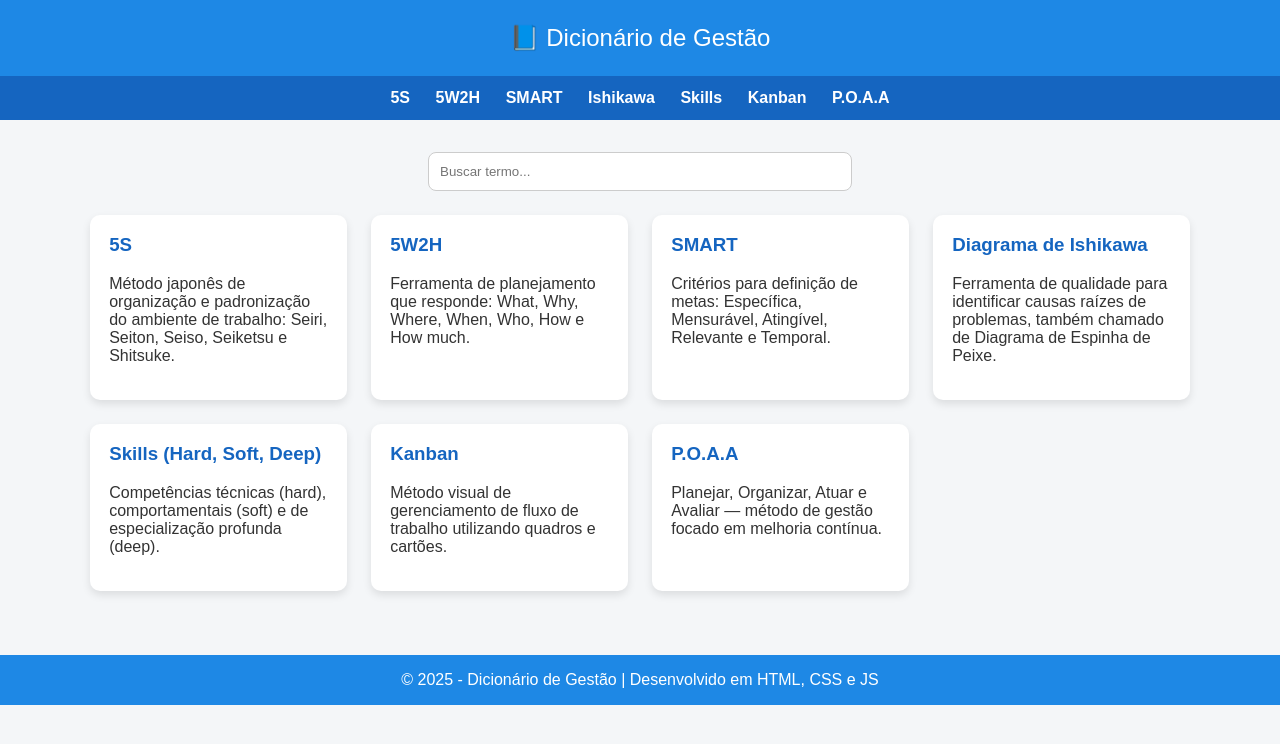
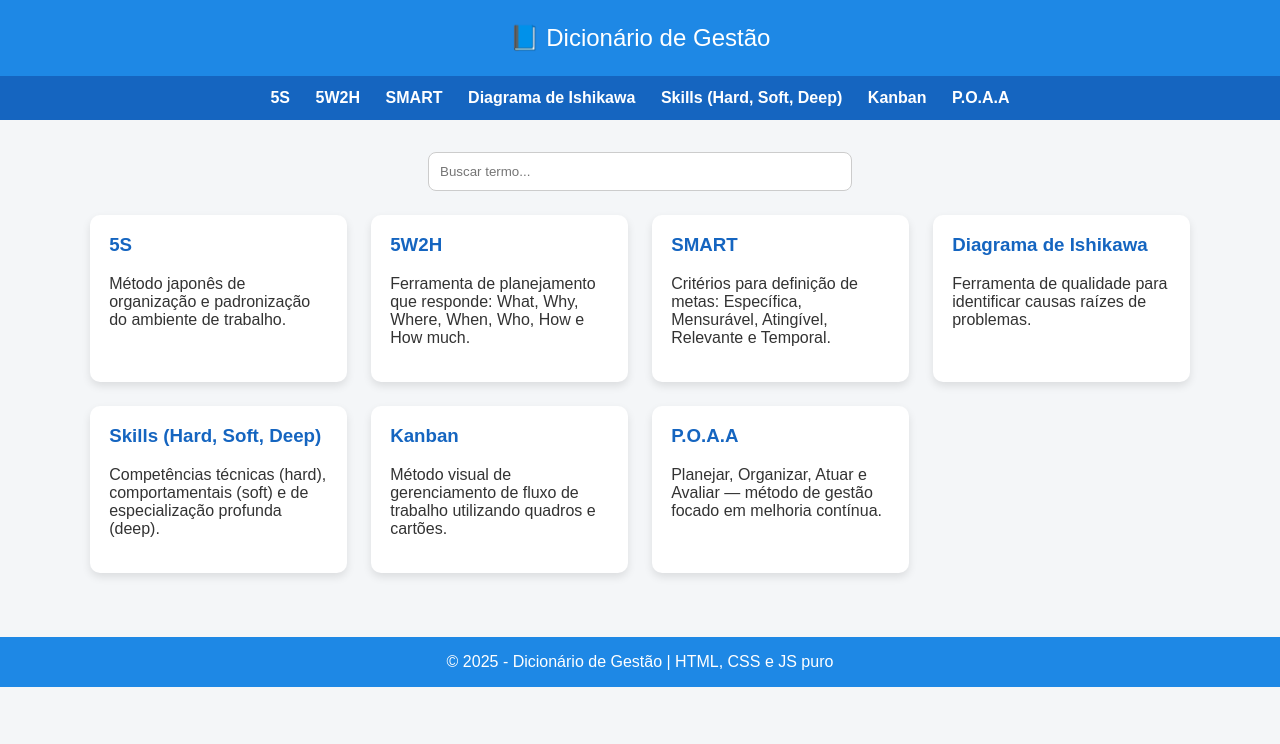
Before and after one commit to Felpopinho/Gest-o-projov, a plain HTML site: page index.html in a window 1280 px wide. Drawn offline with Linux system fonts and the light colour scheme.

Commit message:
Update index.html

```diff
--- a/index.html
+++ b/index.html
@@ -33,6 +33,7 @@
       margin: 0.3rem 0.8rem;
       text-decoration: none;
       font-weight: bold;
+      cursor: pointer;
     }
 
     .container {
@@ -78,6 +79,39 @@
       color: #1565c0;
     }
 
+    .detail {
+      display: none;
+      background: white;
+      padding: 2rem;
+      border-radius: 12px;
+      box-shadow: 0 4px 12px rgba(0,0,0,0.15);
+    }
+
+    .detail h2 {
+      margin-top: 0;
+      color: #1565c0;
+    }
+
+    .back-btn {
+      display: inline-block;
+      margin-bottom: 1rem;
+      padding: 0.6rem 1rem;
+      background: #1565c0;
+      color: white;
+      border-radius: 6px;
+      text-decoration: none;
+      cursor: pointer;
+    }
+
+    .illustration {
+      margin: 1.5rem 0;
+      padding: 1rem;
+      border: 1px dashed #bbb;
+      border-radius: 10px;
+      background: #fafafa;
+      text-align: center;
+    }
+
     footer {
       background: #1e88e5;
       color: white;
@@ -92,28 +126,28 @@
     📘 Dicionário de Gestão
   </header>
 
-  <nav>
-    <a href="#5s">5S</a>
-    <a href="#5w2h">5W2H</a>
-    <a href="#smart">SMART</a>
-    <a href="#ishikawa">Ishikawa</a>
-    <a href="#skills">Skills</a>
-    <a href="#kanban">Kanban</a>
-    <a href="#poaa">P.O.A.A</a>
-  </nav>
+  <nav id="menu"></nav>
 
   <div class="container">
-    <div class="search-box">
+    <!-- Lista de cards -->
+    <div class="search-box" id="search-box">
       <input type="text" id="search" placeholder="Buscar termo...">
     </div>
+    <div class="cards" id="cards-container"></div>
 
-    <div class="cards" id="cards-container">
-      <!-- Os termos aparecem aqui via JS -->
+    <!-- Página de detalhes -->
+    <div class="detail" id="detail-page">
+      <a class="back-btn" onclick="voltar()">⬅ Voltar</a>
+      <h2 id="detail-title"></h2>
+      <p id="detail-desc"></p>
+      <div class="illustration" id="detail-illustration"></div>
+      <h3>Exemplo Prático</h3>
+      <p id="detail-example"></p>
     </div>
   </div>
 
   <footer>
-    © 2025 - Dicionário de Gestão | Desenvolvido em HTML, CSS e JS
+    © 2025 - Dicionário de Gestão | HTML, CSS e JS puro
   </footer>
 
   <script>
@@ -121,42 +155,131 @@
       {
         id: "5s",
         titulo: "5S",
-        descricao: "Método japonês de organização e padronização do ambiente de trabalho: Seiri, Seiton, Seiso, Seiketsu e Shitsuke."
+        descricao: "Método japonês de organização e padronização do ambiente de trabalho.",
+        exemplo: "Exemplo: Usado em fábricas para manter a limpeza, organização e eficiência do espaço.",
+        ilustracao: `
+          <strong>Os 5 Sensos:</strong><br>
+          Seiri (Utilização) | Seiton (Organização) | Seiso (Limpeza)<br>
+          Seiketsu (Padronização) | Shitsuke (Disciplina)
+        `
       },
       {
         id: "5w2h",
         titulo: "5W2H",
-        descricao: "Ferramenta de planejamento que responde: What, Why, Where, When, Who, How e How much."
+        descricao: "Ferramenta de planejamento que responde: What, Why, Where, When, Who, How e How much.",
+        exemplo: "Exemplo: Criar um plano de ação detalhado para implantação de um novo sistema.",
+        ilustracao: `
+          <table border="1" style="margin:auto; border-collapse:collapse;">
+            <tr><th>What</th><td>O que?</td></tr>
+            <tr><th>Why</th><td>Por que?</td></tr>
+            <tr><th>Where</th><td>Onde?</td></tr>
+            <tr><th>When</th><td>Quando?</td></tr>
+            <tr><th>Who</th><td>Quem?</td></tr>
+            <tr><th>How</th><td>Como?</td></tr>
+            <tr><th>How Much</th><td>Quanto custa?</td></tr>
+          </table>
+        `
       },
       {
         id: "smart",
         titulo: "SMART",
-        descricao: "Critérios para definição de metas: Específica, Mensurável, Atingível, Relevante e Temporal."
+        descricao: "Critérios para definição de metas: Específica, Mensurável, Atingível, Relevante e Temporal.",
+        exemplo: "Exemplo: 'Aumentar em 20% as vendas online em 3 meses'.",
+        ilustracao: `
+          <ul style="text-align:left; display:inline-block;">
+            <li><b>S</b> - Específica</li>
+            <li><b>M</b> - Mensurável</li>
+            <li><b>A</b> - Atingível</li>
+            <li><b>R</b> - Relevante</li>
+            <li><b>T</b> - Temporal</li>
+          </ul>
+        `
       },
       {
         id: "ishikawa",
         titulo: "Diagrama de Ishikawa",
-        descricao: "Ferramenta de qualidade para identificar causas raízes de problemas, também chamado de Diagrama de Espinha de Peixe."
+        descricao: "Ferramenta de qualidade para identificar causas raízes de problemas.",
+        exemplo: "Exemplo: Identificar por que um produto apresenta defeitos usando o diagrama espinha de peixe.",
+        ilustracao: `
+          <svg width="300" height="120">
+            <line x1="10" y1="60" x2="280" y2="60" stroke="black" stroke-width="2"/>
+            <line x1="220" y1="60" x2="280" y2="20" stroke="black"/>
+            <line x1="220" y1="60" x2="280" y2="100" stroke="black"/>
+            <line x1="80" y1="60" x2="120" y2="30" stroke="black"/>
+            <line x1="80" y1="60" x2="120" y2="90" stroke="black"/>
+            <line x1="150" y1="60" x2="190" y2="30" stroke="black"/>
+            <line x1="150" y1="60" x2="190" y2="90" stroke="black"/>
+            <text x="285" y="65" font-size="12" fill="black">Problema</text>
+          </svg><br>
+          <small>Exemplo simplificado do diagrama espinha de peixe.</small>
+        `
       },
       {
         id: "skills",
         titulo: "Skills (Hard, Soft, Deep)",
-        descricao: "Competências técnicas (hard), comportamentais (soft) e de especialização profunda (deep)."
+        descricao: "Competências técnicas (hard), comportamentais (soft) e de especialização profunda (deep).",
+        exemplo: "Exemplo: Um programador com hard skill em Java, soft skill em trabalho em equipe e deep skill em IA.",
+        ilustracao: `
+          <svg width="220" height="120">
+            <circle cx="60" cy="60" r="40" fill="#64b5f6"/>
+            <circle cx="140" cy="60" r="40" fill="#81c784"/>
+            <circle cx="100" cy="60" r="40" fill="#ffd54f" fill-opacity="0.7"/>
+            <text x="50" y="65" font-size="12" fill="black">Hard</text>
+            <text x="125" y="65" font-size="12" fill="black">Soft</text>
+            <text x="85" y="40" font-size="12" fill="black">Deep</text>
+          </svg>
+        `
       },
       {
         id: "kanban",
         titulo: "Kanban",
-        descricao: "Método visual de gerenciamento de fluxo de trabalho utilizando quadros e cartões."
+        descricao: "Método visual de gerenciamento de fluxo de trabalho utilizando quadros e cartões.",
+        exemplo: "Exemplo: Usado no Trello para acompanhar tarefas em andamento e concluídas.",
+        ilustracao: `
+          <svg width="280" height="120">
+            <rect x="10" y="20" width="80" height="80" fill="#bbdefb" stroke="#0d47a1"/>
+            <rect x="100" y="20" width="80" height="80" fill="#c8e6c9" stroke="#1b5e20"/>
+            <rect x="190" y="20" width="80" height="80" fill="#ffe082" stroke="#ff6f00"/>
+            <text x="30" y="15" font-size="12">A Fazer</text>
+            <text x="115" y="15" font-size="12">Fazendo</text>
+            <text x="210" y="15" font-size="12">Feito</text>
+          </svg>
+        `
       },
       {
         id: "poaa",
         titulo: "P.O.A.A",
-        descricao: "Planejar, Organizar, Atuar e Avaliar — método de gestão focado em melhoria contínua."
+        descricao: "Planejar, Organizar, Atuar e Avaliar — método de gestão focado em melhoria contínua.",
+        exemplo: "Exemplo: Planejar uma campanha, organizar recursos, executar e avaliar resultados.",
+        ilustracao: `
+          <ol style="text-align:left; display:inline-block;">
+            <li>Planejar</li>
+            <li>Organizar</li>
+            <li>Atuar</li>
+            <li>Avaliar</li>
+          </ol>
+        `
       }
     ];
 
     const cardsContainer = document.getElementById("cards-container");
     const searchInput = document.getElementById("search");
+    const detailPage = document.getElementById("detail-page");
+    const detailTitle = document.getElementById("detail-title");
+    const detailDesc = document.getElementById("detail-desc");
+    const detailExample = document.getElementById("detail-example");
+    const detailIllustration = document.getElementById("detail-illustration");
+    const searchBox = document.getElementById("search-box");
+    const menu = document.getElementById("menu");
+
+    function renderMenu() {
+      termos.forEach(t => {
+        const link = document.createElement("a");
+        link.textContent = t.titulo;
+        link.onclick = () => abrirDetalhe(t.id);
+        menu.appendChild(link);
+      });
+    }
 
     function renderCards(filtro = "") {
       cardsContainer.innerHTML = "";
@@ -166,17 +289,37 @@
           const card = document.createElement("div");
           card.className = "card";
           card.innerHTML = `
-            <h3 id="${t.id}">${t.titulo}</h3>
+            <h3>${t.titulo}</h3>
             <p>${t.descricao}</p>
           `;
+          card.onclick = () => abrirDetalhe(t.id);
           cardsContainer.appendChild(card);
         });
+    }
+
+    function abrirDetalhe(id) {
+      const termo = termos.find(t => t.id === id);
+      detailTitle.textContent = termo.titulo;
+      detailDesc.textContent = termo.descricao;
+      detailExample.textContent = termo.exemplo;
+      detailIllustration.innerHTML = termo.ilustracao;
+
+      cardsContainer.style.display = "none";
+      searchBox.style.display = "none";
+      detailPage.style.display = "block";
+    }
+
+    function voltar() {
+      detailPage.style.display = "none";
+      cardsContainer.style.display = "grid";
+      searchBox.style.display = "block";
     }
 
     searchInput.addEventListener("input", e => {
       renderCards(e.target.value);
     });
 
+    renderMenu();
     renderCards();
   </script>
 </body>
```
